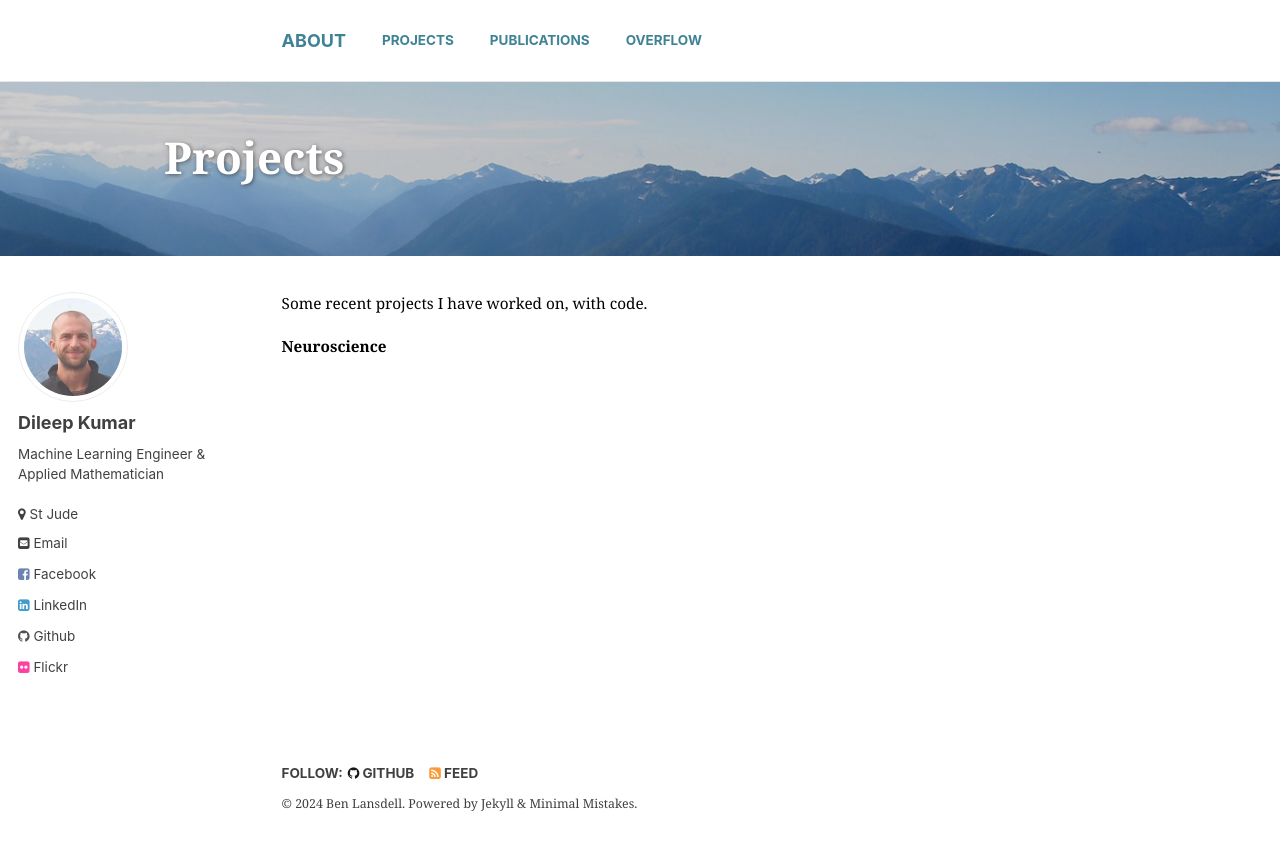
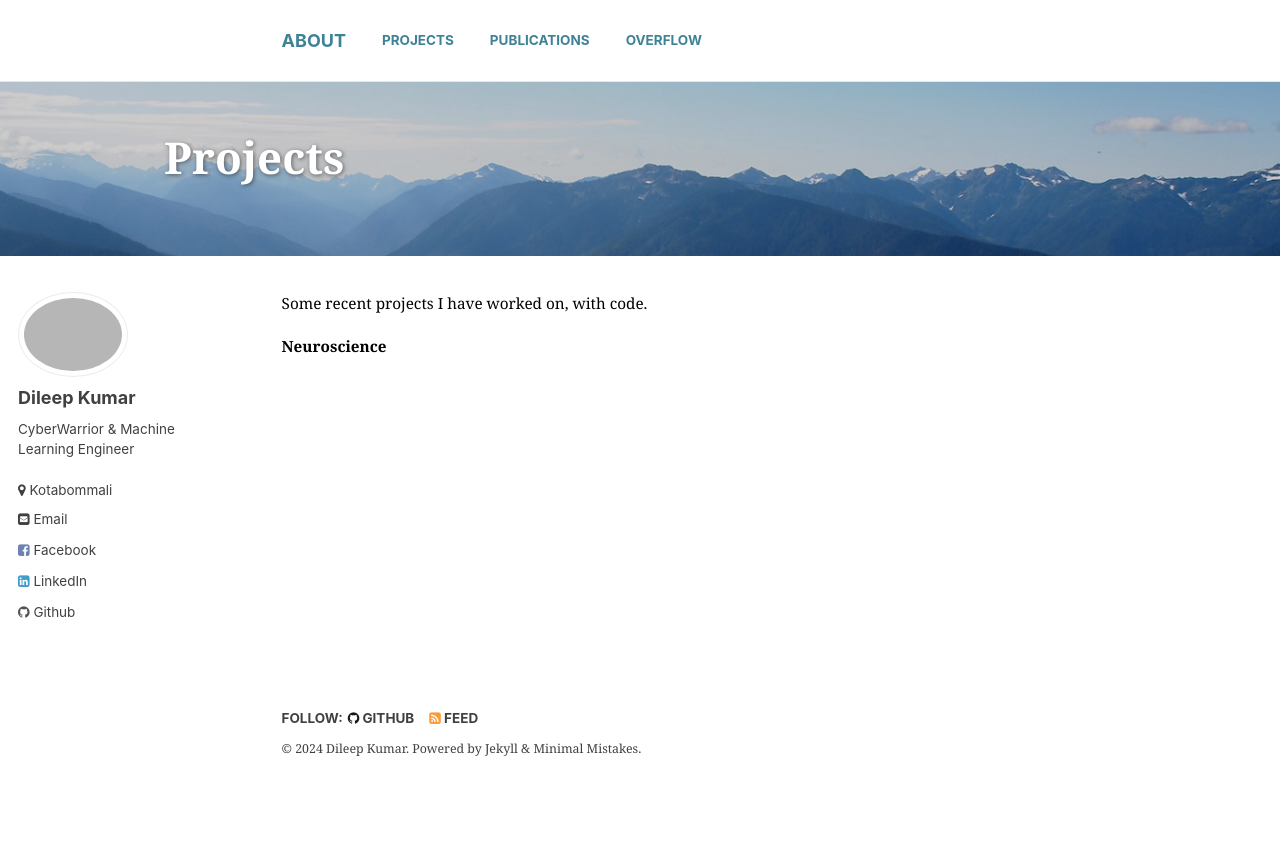
Before and after one commit to DileepKumarIrri/Port-Folio, a Jekyll site: the page built from _pages/projects.md, in a window 1280 px wide. Shown: the top 850 px of the page. Built offline with Jekyll 4.4.1, drawn with Linux system fonts in a browser that asks for light colours.

Commit message:
Photos Added

```diff
--- a/_config.yml
+++ b/_config.yml
@@ -7,10 +7,10 @@
 
 # Site Settings
 locale                   : "en-US"
-title                    : "Ben Lansdell"
+title                    : "Dileep Kumar"
 title_separator          : "-"
-name                     : "Ben Lansdell"
-description              : "Applied mathematics, deep learning, computational neuroscience"
+name                     : "Dileep Kumar"
+description              : "CyberWarrior, Applied mathematics, Deep learning, Machine Learning"
 url                      : "//dileepkumarirri.github.io" # the base hostname & protocol for your site e.g. "https://mmistakes.github.io"
 baseurl                  : # the subpath of your site, e.g. "/blog"
 gh_repo                  :
@@ -62,18 +62,18 @@ google_ad_slot           :
 # Site Author
 author:
   name             : "Dileep Kumar"
-  avatar           : "lansdell.jpg"
-  bio              : "Machine Learning Engineer & Applied Mathematician"
-  location         : "St Jude"
-  email            : "ben dot lansdell at gmail dot com"
+  avatar           : "Professional.jpg"
+  bio              : "CyberWarrior & Machine Learning Engineer "
+  location         : "Kotabommali"
+  email            : "dileepkumarirr0@gmail.com"
   uri              :
   bitbucket        :
   codepen          :
   dribbble         :
-  flickr           : 149922637@N08
-  facebook         : ben.lansdell
+  # flickr           : 149922637@N08
+  facebook         : DileepKumar
   foursquare       :
-  github           : benlansdell
+  github           : DileepKumarIrri
   google_plus      :
   keybase          :
   instagram        :
```
Also changed, not shown: images/lansdell.jpg (deleted), 11 other files.
